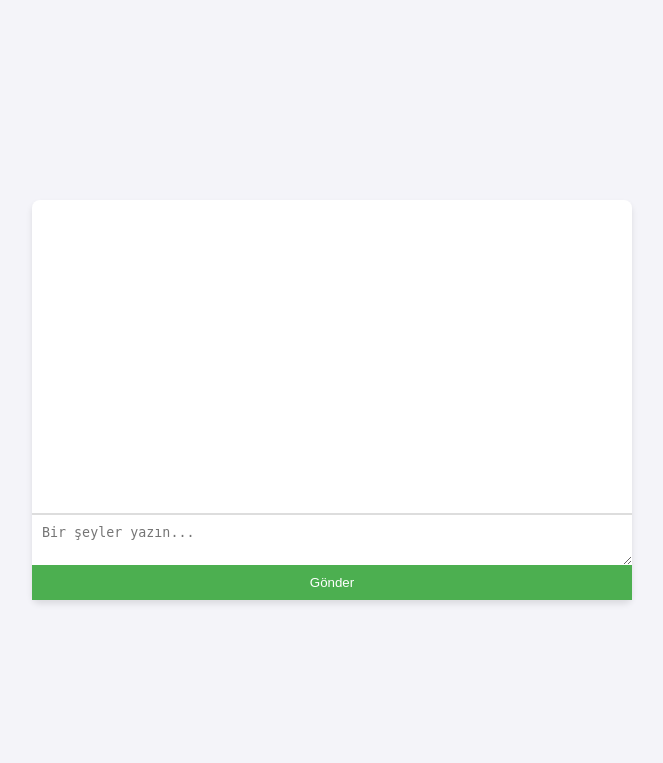
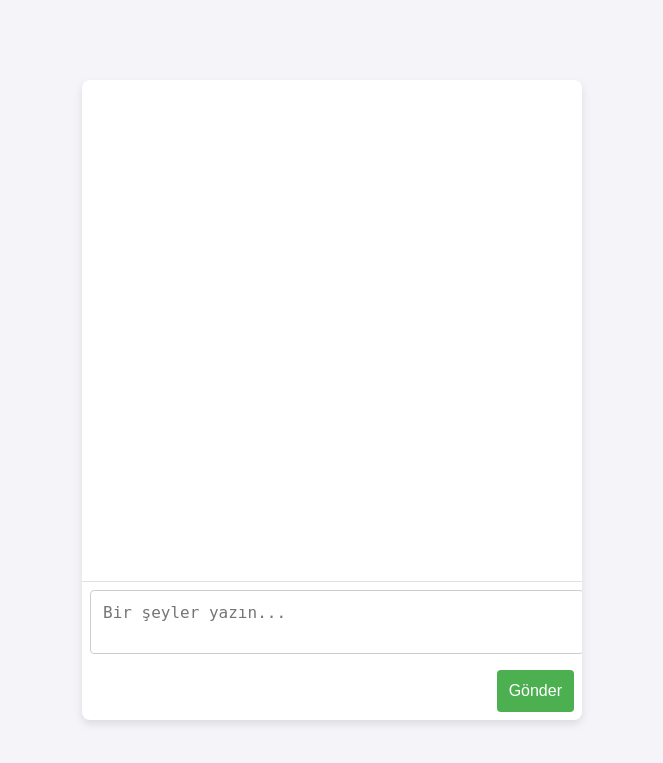
Before and after one commit to istebutolga/forum, a PHP site: page / in a window 1280 px wide. Shown: the top 763 px of the page, without its empty margins (308-971 px from the left). Run offline with PHP 8.4, Linux system fonts and the light colour scheme.

Commit message:
Add files via upload
Signed-off-by: istebutolga <161754799+istebutolga@users.noreply.github.com>

```diff
--- a/app.js
+++ b/app.js
@@ -29,7 +29,29 @@ function sendMessage() {
 function addMessageToChat(sender, message) {
     const messagesDiv = document.getElementById('messages');
     const messageElement = document.createElement('div');
-    messageElement.innerHTML = `<strong>${sender}:</strong> ${message}`;
+
+    if (message.includes('<code>')) {
+        const codeContent = message.replace(/<\/?code>/g, '');
+        const codeBlock = document.createElement('pre');
+        codeBlock.textContent = codeContent;
+
+        const copyButton = document.createElement('button');
+        copyButton.textContent = 'Kopyala';
+        copyButton.onclick = () => copyToClipboard(codeContent);
+        messageElement.appendChild(codeBlock);
+        messageElement.appendChild(copyButton);
+    } else {
+        messageElement.innerHTML = `<strong>${sender}:</strong> ${message}`;
+    }
+
     messagesDiv.appendChild(messageElement);
     messagesDiv.scrollTop = messagesDiv.scrollHeight;
 }
+
+function copyToClipboard(text) {
+    navigator.clipboard.writeText(text).then(() => {
+        alert('Kod kopyalandı!');
+    }).catch(err => {
+        console.error('Kopyalama hatası:', err);
+    });
+}
--- a/style.css
+++ b/style.css
@@ -1,66 +1,74 @@
 body {
-    font-family: Arial, sans-serif;
+    font-family: 'Arial', sans-serif;
+    background-color: #f4f4f9;
+    margin: 0;
+    padding: 0;
     display: flex;
     justify-content: center;
     align-items: center;
     height: 100vh;
-    margin: 0;
-    background-color: #f4f4f9;
 }
 
 #chat-container {
-    width: 80%;
-    max-width: 600px;
-    background-color: white;
+    width: 100%;
+    max-width: 500px;
+    box-shadow: 0 4px 8px rgba(0, 0, 0, 0.1);
     border-radius: 8px;
-    box-shadow: 0 4px 6px rgba(0, 0, 0, 0.1);
+    overflow: hidden;
+    background-color: #ffffff;
 }
 
 #chat-box {
     display: flex;
     flex-direction: column;
-    height: 400px;
+    height: 80vh;
 }
 
 #messages {
-    flex-grow: 1;
+    flex: 1;
+    padding: 16px;
     overflow-y: auto;
-    padding: 10px;
-    border-bottom: 1px solid #ddd;
+    border-bottom: 1px solid #e0e0e0;
+}
+
+#messages div {
+    margin-bottom: 12px;
 }
 
 #user-input {
-    border: none;
-    padding: 10px;
-    border-top: 1px solid #ddd;
-    width: calc(100% - 20px);
+    width: calc(100% - 32px);
+    padding: 12px;
+    margin: 8px;
+    font-size: 16px;
+    border: 1px solid #ccc;
+    border-radius: 4px;
+    outline: none;
+    resize: none;
 }
 
 #send-button {
     background-color: #4CAF50;
     color: white;
     border: none;
-    padding: 10px;
+    padding: 12px;
     cursor: pointer;
-    width: 100%;
+    font-size: 16px;
+    margin: 8px;
+    border-radius: 4px;
+    align-self: flex-end;
+    transition: background-color 0.3s ease;
 }
 
-.code-block {
-    background-color: #f5f5f5;
-    border: 1px solid #ddd;
-    border-radius: 4px;
-    padding: 10px;
-    white-space: pre-wrap;
-    position: relative;
+#send-button:hover {
+    background-color: #45a049;
 }
 
-.copy-button {
-    position: absolute;
-    top: 10px;
-    right: 10px;
-    background: #ddd;
-    border: none;
-    padding: 5px;
-    cursor: pointer;
-    font-size: 12px;
+pre {
+    background-color: #f4f4f9;
+    padding: 10px;
+    border-radius: 4px;
+    white-space: pre-wrap;
+    word-wrap: break-word;
+    margin-bottom: 10px;
+    overflow-x: auto;
 }
```
